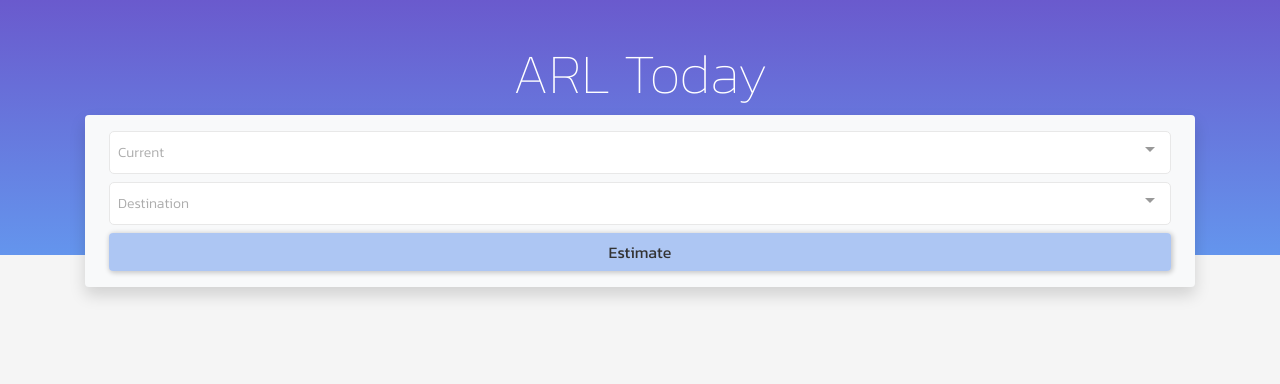
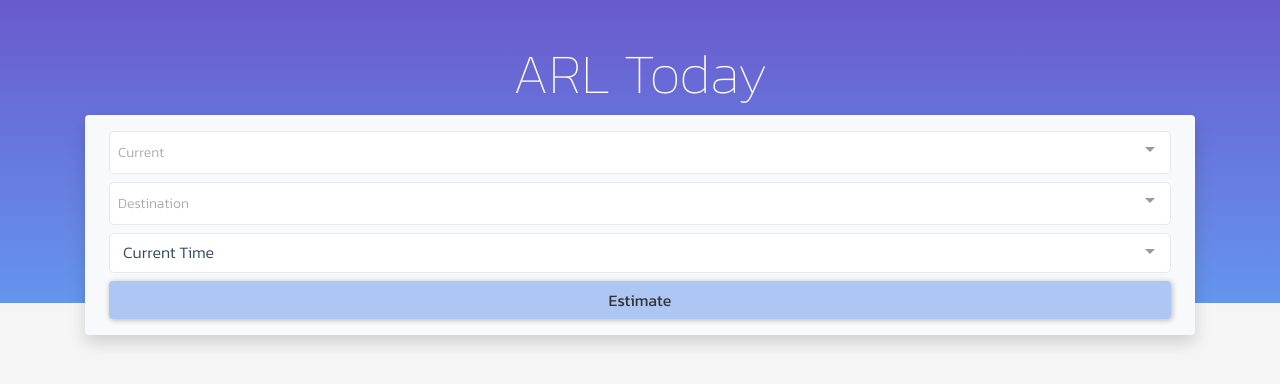
Before and after one commit to loukhin/ARL-today, a Vue app in the folder frontend/: page / in a window 1280 px wide. Shown: the top 384 px of the page. Built offline with nearby package versions, Linux system fonts and the light colour scheme.

Commit message:
Add Time Select dropdown

```diff
--- a/frontend/src/dashboard/device/Mobile.vue
+++ b/frontend/src/dashboard/device/Mobile.vue
@@ -34,6 +34,15 @@
                 :show-labels="false"
                 :allowEmpty="false"
               ></multiselect>
+              <multiselect
+                class="my-2"
+                placeholder="Time"
+                v-model="selectedTime"
+                :options="time"
+                :searchable="false"
+                :show-labels="false"
+                :allowEmpty="false"
+              ></multiselect>
               <div class="btn btn-purple w-100" v-on:click="doEstimate()">Estimate</div>
             </div>
           </div>
@@ -49,7 +58,7 @@
       <div
         class="container-fluid py-2"
         v-for="(schedule, index) in schedules"
-        :key="schedule.index"
+        :key="index"
         :class="{ 'bg-white': stripeBackground(index) }"
       >
         <div class="container py-1">
@@ -88,6 +97,12 @@ export default {
           { value: 8, text: "Phaya Thai" }
         ]
       },
+      selectedTime: "Current Time",
+      time: [
+        'Current Time', '5:00', '6:00', '7:00', '8:00', '9:00', '10:00', '11:00', '12:00',
+        '13:00', '14:00', '15:00', '16:00', '17:00', '18:00', '19:00', '20:00',
+        '21:00', '22:00', '23:00', '00:00'
+      ],
       schedules: [],
       price: null
     };
@@ -102,7 +117,7 @@ export default {
       return this.station.options.filter(val => {
         if (val.value !== this.station.from.value) return val;
       });
-    }
+    },
   },
   methods: {
     doEstimate() {
@@ -119,7 +134,6 @@ export default {
       let reqAPI =
         "https://app.loukhin.com/arl-today/api/get/" + fromIndex + "/" + toIndex;
       axios.get(reqAPI).then(res => {
-        console.log(res.data);
         this.schedules = res.data.time;
       });
     },
```
Also changed, not shown: 1 other file (tests, documents, lock files or other folders).
